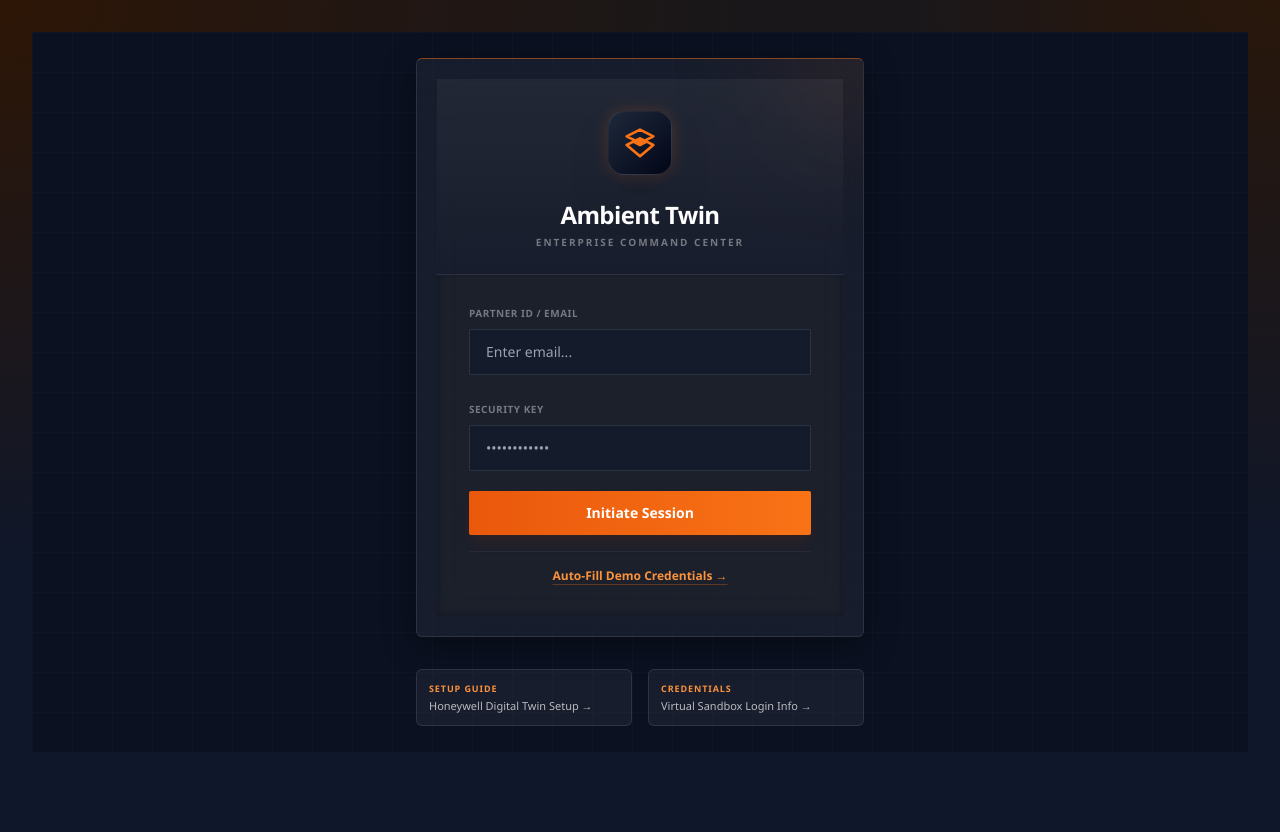
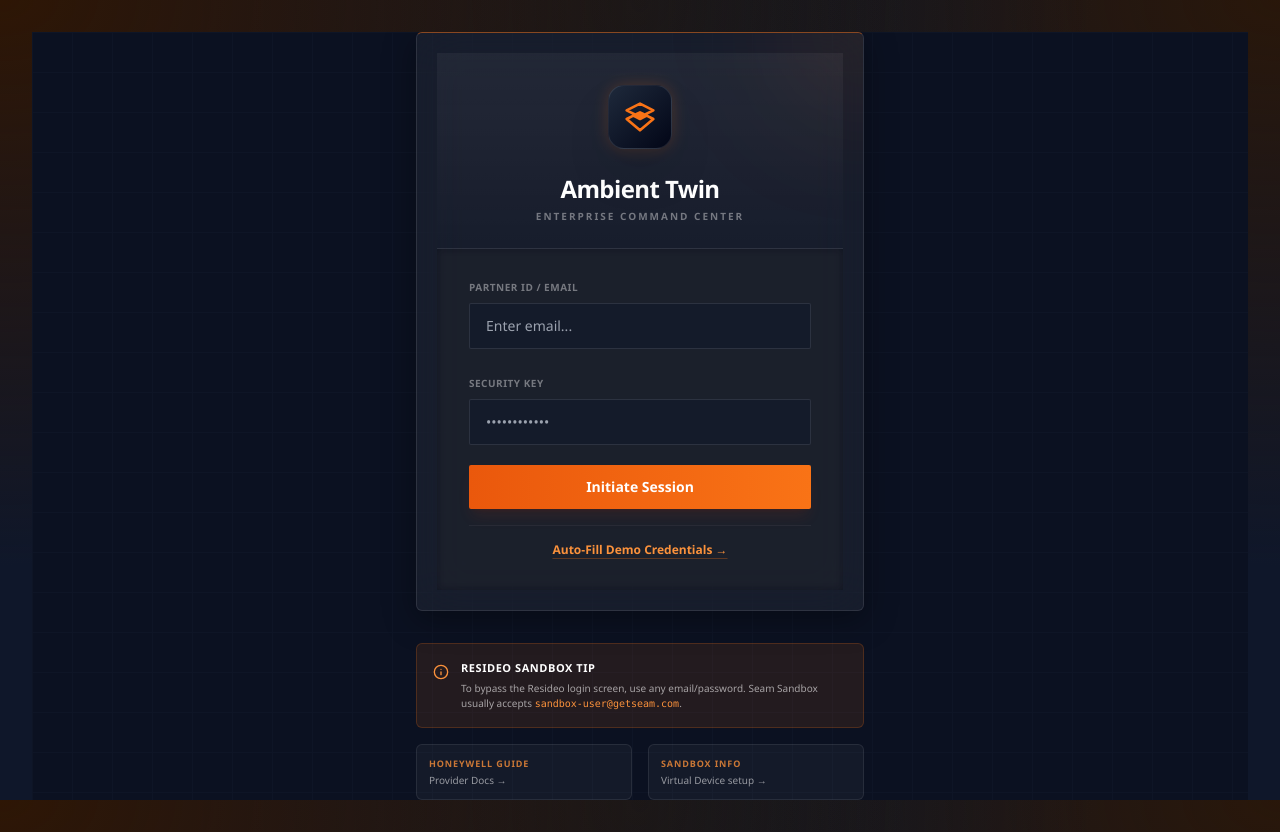
Before and after one commit to MaverickKing17/ambient-twin-prototype, a React (Vite) app: page / in a window 1280 px wide. Before the commit the page ends 800 px from the top, so only its background shows below. Built offline with nearby package versions, Linux system fonts and the light colour scheme; no server answers; the database is empty.

Commit message:
fix: Update developer resource links
Replaces outdated links for developer setup guides and sandbox credentials with current ones. This ensures users can access accurate documentation for integrating with the digital twin dashboard.

```diff
--- a/components/LoginScreen.tsx
+++ b/components/LoginScreen.tsx
@@ -41,7 +41,7 @@
       try {
         const supabase = createClient(supabaseUrl, supabaseKey);
         const { error } = await supabase
-          .from('leads') // Changed to 'leads' since we know it exists from previous build
+          .from('leads')
           .select('count', { count: 'exact', head: true });
 
         if (error) {
@@ -152,26 +152,42 @@
           </div>
         </GlassCard>
 
-        {/* --- New Developer Resources Section --- */}
-        <div className="mt-8 grid grid-cols-2 gap-4 animate-fade-in opacity-80 hover:opacity-100 transition-opacity">
+        {/* --- Fix: Updated Developer Resources Section --- */}
+        <div className="mt-8 grid grid-cols-1 gap-4">
+           <div className="bg-orange-500/10 border border-orange-500/20 p-4 rounded-md animate-fade-in">
+              <div className="flex items-start gap-3">
+                 <div className="text-orange-400 mt-1">
+                    <svg xmlns="http://www.w3.org/2000/svg" width="16" height="16" viewBox="0 0 24 24" fill="none" stroke="currentColor" strokeWidth="2" strokeLinecap="round" strokeLinejoin="round"><circle cx="12" cy="12" r="10"/><line x1="12" y1="16" x2="12" y2="12"/><line x1="12" y1="8" x2="12.01" y2="8"/></svg>
+                 </div>
+                 <div>
+                    <h4 className="text-[11px] font-bold text-white uppercase tracking-wider mb-1">Resideo Sandbox Tip</h4>
+                    <p className="text-[10px] text-white/60 leading-normal">
+                      To bypass the Resideo login screen, use any email/password. Seam Sandbox usually accepts <span className="text-orange-400 font-mono">sandbox-user@getseam.com</span>.
+                    </p>
+                 </div>
+              </div>
+           </div>
+
+           <div className="grid grid-cols-2 gap-4 opacity-80 hover:opacity-100 transition-opacity">
               <a
-             href="https://docs.getseam.com/device-guides/thermostats/honeywell-resideo"
+                href="https://docs.getseam.com/device-providers/honeywell-resideo"
                 target="_blank"
                 rel="noopener noreferrer"
                 className="bg-white/5 border border-white/10 p-3 rounded-md hover:bg-white/10 transition-all group"
               >
-              <div className="text-[9px] font-bold text-orange-400 uppercase tracking-widest mb-1">Setup Guide</div>
-              <div className="text-[11px] text-white/70 group-hover:text-white leading-tight">Honeywell Digital Twin Setup &rarr;</div>
+                  <div className="text-[9px] font-bold text-orange-400 uppercase tracking-widest mb-1">Honeywell Guide</div>
+                  <div className="text-[10px] text-white/70 group-hover:text-white leading-tight">Provider Docs &rarr;</div>
               </a>
               <a
-             href="https://docs.getseam.com/thermostats/sandbox-devices"
+                href="https://docs.getseam.com/getting-started/sandbox-devices"
                 target="_blank"
                 rel="noopener noreferrer"
                 className="bg-white/5 border border-white/10 p-3 rounded-md hover:bg-white/10 transition-all group"
               >
-              <div className="text-[9px] font-bold text-orange-400 uppercase tracking-widest mb-1">Credentials</div>
-              <div className="text-[11px] text-white/70 group-hover:text-white leading-tight">Virtual Sandbox Login Info &rarr;</div>
+                  <div className="text-[9px] font-bold text-orange-400 uppercase tracking-widest mb-1">Sandbox Info</div>
+                  <div className="text-[10px] text-white/70 group-hover:text-white leading-tight">Virtual Device setup &rarr;</div>
               </a>
+           </div>
         </div>
       </div>
     </div>
```
Lines whose indentation alone changed are shown as unchanged.
